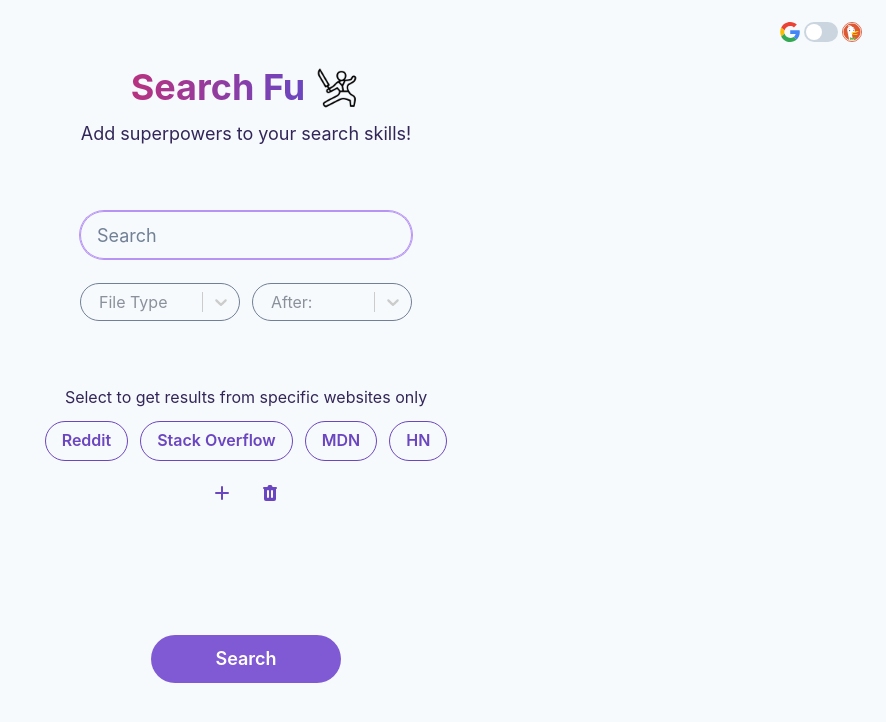
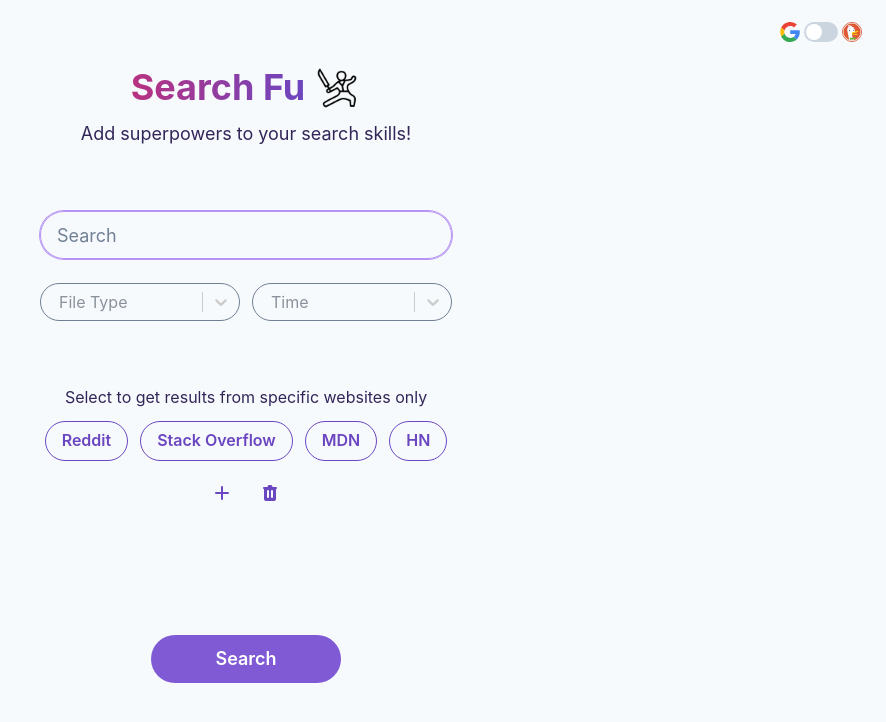
Before and after one commit to syedmehdiabbas/search-tool, a React (Vite) app in the folder frontend/: page / in a window 1280 px wide. Shown: the top 722 px of the page, without its empty margins (394-1280 px from the left). Built offline with nearby package versions, Linux system fonts and the light colour scheme.

Commit message:
fix date filter

```diff
--- /dev/null
+++ b/frontend/src/Home/components/dateInputOptions.js
@@ -0,0 +1,26 @@
+
+const lastXDays = (x, label) => {
+    const currentDate = new Date();
+    const DAY = 24 * 60 * 60 * 1000;
+    const date = new Date(currentDate - x * DAY);
+    const dateString = date.toISOString().slice(0, 10);
+    return ({
+        value: dateString,
+        label: label
+    })
+}
+
+const getDateInputOptions = () => {
+    const recentDateOptions = [
+        lastXDays(1, "Last 24h"),
+        lastXDays(7, "Past Week"),
+        lastXDays(30, "Past Month"),
+        lastXDays(365, "Past Year"),
+        lastXDays(5 * 365, "Last 5 Years"),
+    ];
+    return recentDateOptions;
+}
+
+const dateInputOptions = getDateInputOptions();
+
+export {dateInputOptions};
--- a/frontend/src/Home/index.jsx
+++ b/frontend/src/Home/index.jsx
@@ -10,7 +10,7 @@
 import SearchInput from "./components/SearchInput";
 import Select from "./../components/Select";
 import fileTypes from "./../data/fileTypes";
-import years from "./../data/years";
+import {dateInputOptions} from "./components/dateInputOptions";
 
 function Home({ searchEngine }) {
   const websitesData = useStore((state) => state.websites);
@@ -62,7 +62,7 @@
     return "";
   };
   const getYear = () => {
-    if (selectedYear) return `after:${selectedYear.value}`;
+    if (selectedYear) return selectedYear.value;
     return "";
   };
 
@@ -78,6 +78,8 @@
     window.open(query);
     resetSearch();
   };
+
+  const fileTypesOptions = fileTypes.map(f => ({ value: f, label: f}));
 
   const isRedditSelected = selectedWebsite === "reddit";
 
@@ -98,15 +100,15 @@
             <Select
               value={selectedFileType}
               handleSelect={handleFileSelect}
-              data={fileTypes}
+              options={fileTypesOptions}
               placeholder="File Type"
             />
 
             <Select
               value={selectedYear}
               handleSelect={handleYearSelect}
-              data={years}
-              placeholder="After:"
+              options={dateInputOptions}
+              placeholder="Time"
             />
           </HStack>
         </VStack>
--- a/frontend/src/components/Select/index.jsx
+++ b/frontend/src/components/Select/index.jsx
@@ -4,7 +4,7 @@
 const customStyles = {
   control: (provided, state) => ({
     display: "flex",
-    width: 160,
+    width: 200,
     border: "1px solid #718096",
     background: "transparent",
     borderRadius: "999px",
@@ -34,9 +34,7 @@
   },
 });
 
-function SelectFileType({ value, handleSelect, data, placeholder }) {
-  const options = data.map((f) => ({ value: f, label: f }));
-
+function Select({ value, handleSelect, options, placeholder }) {
   return (
     <ReactSelect
       options={options}
@@ -50,4 +48,4 @@
   );
 }
 
-export default SelectFileType;
+export default Select;
--- a/frontend/src/data/years.js
+++ /dev/null
@@ -1,5 +0,0 @@
-const years = [
-  2022, 2021, 2020, 2019, 2018, 2017, 2016, 2015, 2014, 2013, 2012, 2011, 2010,
-];
-
-export default years;
```
